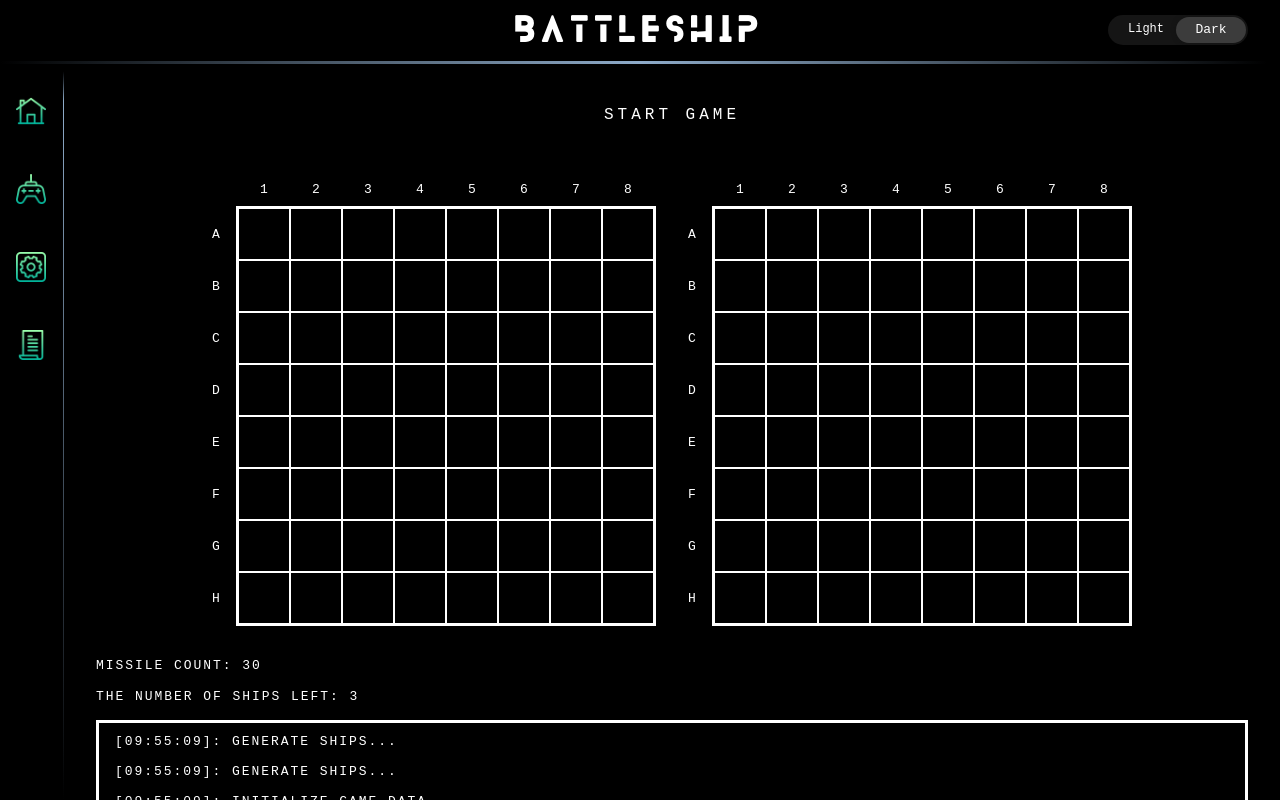
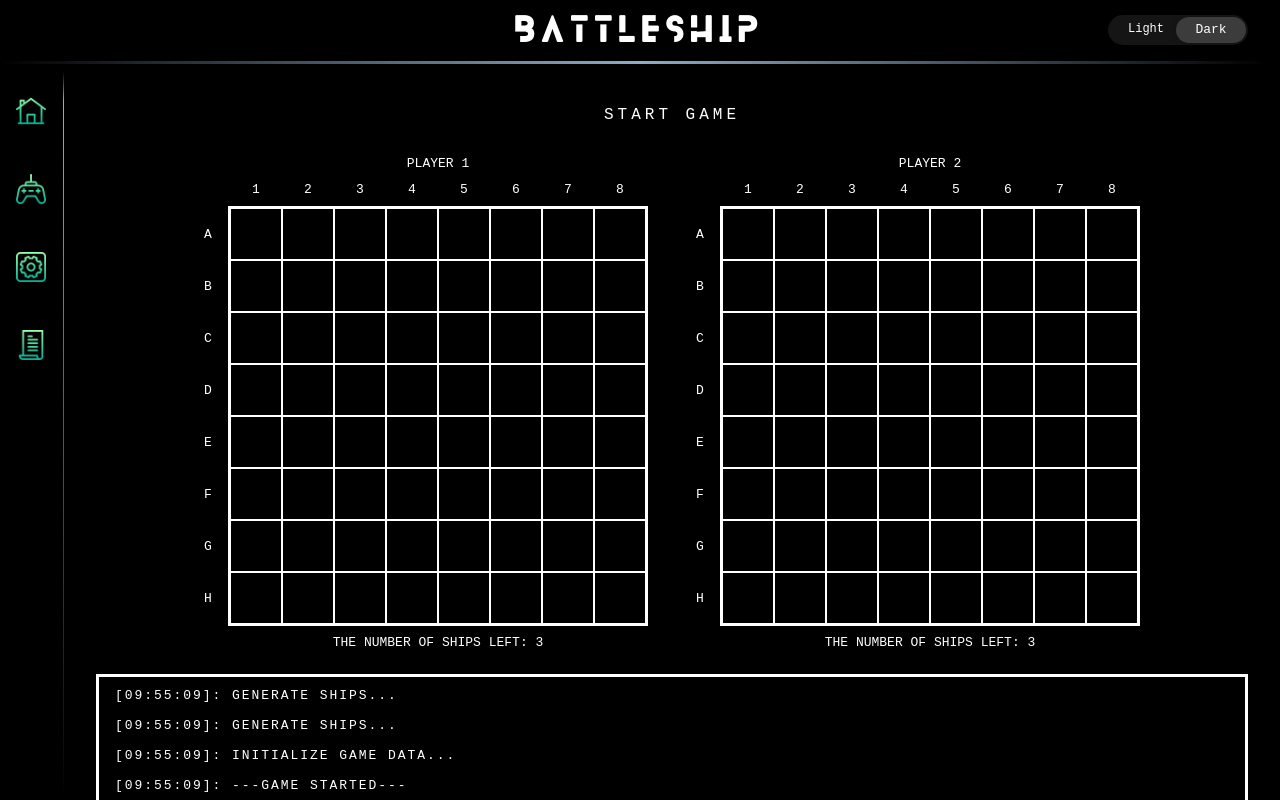
Before and after one commit to tedythsu/battleship-game, an Angular app: page /game in a window 1280 px wide. Built offline with nearby package versions, Linux system fonts and the light colour scheme.

Commit message:
style: Update game page UI

```diff
--- a/src/app/pages/game-page/game-page.component.html
+++ b/src/app/pages/game-page/game-page.component.html
@@ -10,9 +10,13 @@
 
 <div class="main">
 
+  <div class="boards">
     <ng-container *ngFor="let board of boards; index as boardIndex">
       <div class="board" [ngStyle]="{ 'width': boardColumnsPx(), 'height': boardRowsPx() }"
         [ngClass]="{ 'board--disable': isGameComplete() }">
+        <div class="board__player-label">PLAYER {{ boardIndex + 1 }}
+          <span *ngIf="numberOfPlayers === 1"> (MISSILE COUNT: {{ missileCount() }})</span>
+        </div>
         <div class="board__coordinates board__coordinates--numbers" [ngStyle]="{ 'width': boardColumnsPx() }">
           <div *ngFor="let item of [].constructor(boardColumns()); index as i">
             {{ i + 1 }}
@@ -29,12 +33,12 @@
             'board__cell--ship': cell.ship
           }" *ngFor="let cell of board; index as cellIndex" (click)="shoot(boardIndex, cellIndex)">
         </div>
+        <div class="board__ships-count">THE NUMBER OF SHIPS LEFT: {{ remainingShipsCount() }}</div>
       </div>
     </ng-container>
+  </div>
 
-  <div class="game-info">
-    <div class="game-info__missile-count">MISSILE COUNT: {{ missileCount() }}</div>
-    <div class="game-info__remaining-ships">THE NUMBER OF SHIPS LEFT: {{ remainingShipsCount() }}</div>
+  <div class="game-info" [ngStyle]="{ 'min-width': boardColumnsPx() }">
     <div class="game-info__message">{{ message }}</div>
   </div>
 
--- a/src/app/pages/game-page/game-page.component.scss
+++ b/src/app/pages/game-page/game-page.component.scss
@@ -116,8 +116,13 @@
 .main {
   display: flex;
   flex-wrap: wrap;
-  gap: 2rem;
+  gap: 3rem;
   justify-content: center;
+
+  .boards {
+    display: flex;
+    flex-wrap: nowrap;
+    gap: 3rem;
 
     .board {
       position: relative;
@@ -128,6 +133,19 @@
       justify-content: center;
       border: 2px solid;
       opacity: 1;
+      transition: opacity 0.5s ease;
+
+      &__player-label {
+        pointer-events: none;
+        position: absolute;
+        top: -52px;
+      }
+
+      &__ships-count {
+        pointer-events: none;
+        position: absolute;
+        bottom: -26px;
+      }
 
       &__coordinates {
         position: absolute;
@@ -150,9 +168,10 @@
         height: 50px;
         border: 1px solid;
         background-size: 50px;
+        transition: background-color 0.5s ease;
 
         &:hover {
-        background-image: url("/assets/icons/target-modified.png");
+          background-color: red;
           cursor: pointer;
         }
 
@@ -172,7 +191,7 @@
     .board--disable {
       pointer-events: none;
       opacity: 0.5;
-    transition: all 0.25s ease;
+    }
   }
 
   .game-info {
```
Lines whose indentation alone changed are shown as unchanged.
